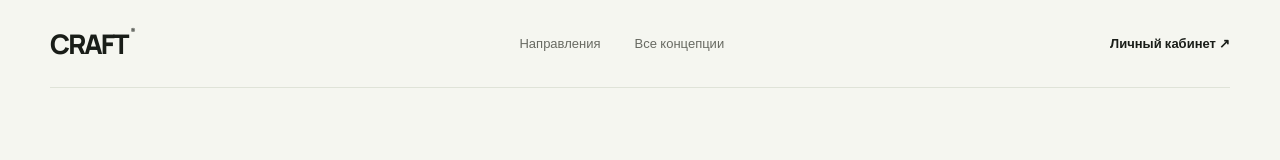
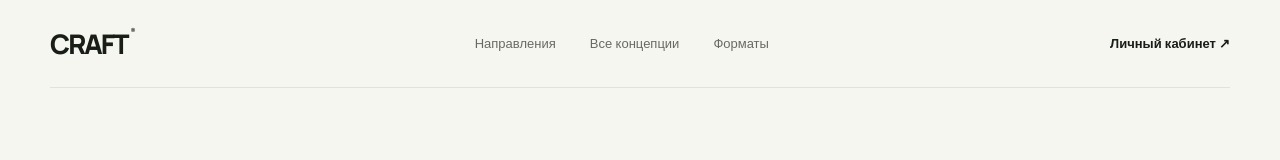
Before and after one commit to v8nwyrwdjs-boop/craft-platform, a Next.js app: page /products/C-01 in a window 1280 px wide. Shown: the top 160 px of the page. Built offline with nearby package versions, Linux system fonts and the light colour scheme.

Commit message:
nav: link product concept details to CRAFT formats

```diff
--- a/app/products/[id]/page.tsx
+++ b/app/products/[id]/page.tsx
@@ -17,7 +17,7 @@ export default async function ConceptDetailPage({ params }: { params: Promise<{
   if (!item) notFound();
   return (
     <main className="catalog-page">
-      <header className="header wrap"><Link className="brand" href="/">CRAFT<span>®</span></Link><nav><Link href="/directions">Направления</Link><Link href="/products">Все концепции</Link></nav><Link className="header-cta" href="/dashboard">Личный кабинет ↗</Link></header>
+      <header className="header wrap"><Link className="brand" href="/">CRAFT<span>®</span></Link><nav><Link href="/directions">Направления</Link><Link href="/products">Все концепции</Link><Link href="/formats">Форматы</Link></nav><Link className="header-cta" href="/dashboard">Личный кабинет ↗</Link></header>
       <section className="catalog-hero wrap">
         <p className="eyebrow"><i /> CRAFT / {item.id}</p><p className="catalog-kicker">{item.type}</p>
         <h1>{item.title}</h1><p className="catalog-lead">{item.problem}</p>
```
